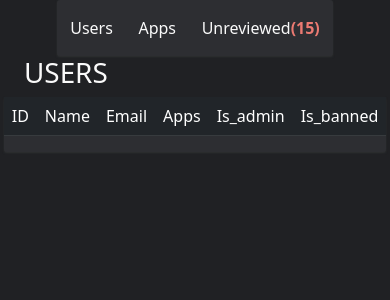
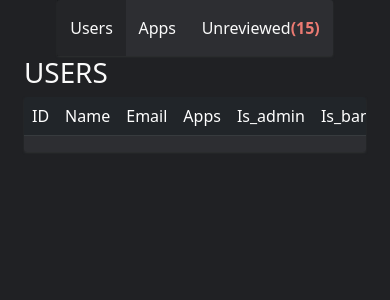
Before and after one commit to ultrasaks/bShop_web, a Python web app: template templates/admin/users.html in a window 390 px wide. Shown: the part 88-388 px from the top of the page. Run offline with Jinja, Linux system fonts and the light colour scheme; the template is opened without the code that fills it, so the values that code supplies are empty; some libraries are stand-ins or nearby versions.

Commit message:
flask-migrate, выделение в меню и починка таблиц

```diff
--- a/requirements.txt
+++ b/requirements.txt
@@ -2,3 +2,4 @@ flask
 flask-login
 Flask-SQLAlchemy
 Jinja2
+flask-migrate
--- a/static/bshop.css
+++ b/static/bshop.css
@@ -274,3 +274,7 @@ input[type=checkbox]:checked + span::after{
 .blacking {
     background-color: rgba(21, 21, 21, .2);
 }
+.admin_table {
+    max-width: 100%;
+    overflow-x: auto;
+}
--- a/templates/admin/adminbase.html
+++ b/templates/admin/adminbase.html
@@ -2,9 +2,9 @@
 {% block content %}
     <div class="center_content">
         <div class="dark_card">
-            <a class="light_link" href="{{ url_for('diag.users') }}">Users</a>
-            <a class="light_link">Apps</a>
-            <a class="light_link">Unreviewed<b style="color: #EB7A72">(15)</b></a>
+            <a class="light_link {% block users_chose %}{% endblock %}" href="{{ url_for('diag.users') }}">Users</a>
+            <a class="light_link {% block apps_chose %}{% endblock %}">Apps</a>
+            <a class="light_link {% block review_chose %}{% endblock %}">Unreviewed<b style="color: #EB7A72">(15)</b></a>
         </div>
     </div>
     <div class="px-4">
--- a/templates/admin/users.html
+++ b/templates/admin/users.html
@@ -1,8 +1,11 @@
 {% extends 'admin/adminbase.html' %}
+
+{% block users_chose %}chosed_link{% endblock %}
+
 {% block admcontent %}
     <h1>USERS</h1>
     <div class="center_content">
-    <div class="dark_card col-md-11">
+    <div class="dark_card col-md-11 admin_table">
     <table class="table table-striped table-dark table-hover">
         <thead>
             <tr>
--- a/templates/base.html
+++ b/templates/base.html
@@ -1,6 +1,5 @@
 <head>
     <meta name="viewport" content="width=device-width, initial-scale=1">
-
     <meta name="HandheldFriendly" content="true">
     {% if title %}
         <title>{{ title }}</title>
```
